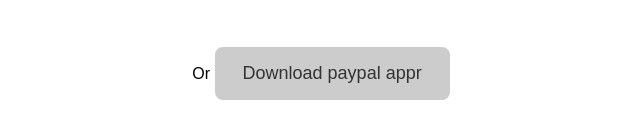
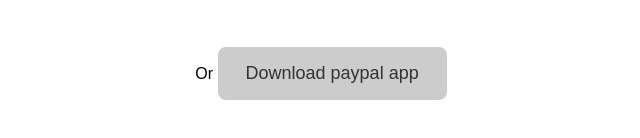
Before and after one commit to Avetyandav/nonprofit-redirect-link, a plain HTML site: page index.html in a window 1280 px wide. Shown: the part 238-376 px from the top of the page, 319-959 px from the left. Drawn offline with Linux system fonts and the light colour scheme.

Commit message:
Update index.html

```diff
--- a/index.html
+++ b/index.html
@@ -32,7 +32,7 @@
   <button class="btn" onclick="openPayPal()">Pay in PayPal App</button>
 
   <!-- Optional fallback for browser -->
-  <p style="margin-top: 30px;">Or <a class="btn secondary" href="https://www.paypal.com/qrcodes/managed/6f8e5d90-1d08-49ed-92d1-43adca6ff97b">Download paypal appr</a></p>
+  <p style="margin-top: 30px;">Or <a class="btn secondary" href="https://www.paypal.com/qrcodes/managed/6f8e5d90-1d08-49ed-92d1-43adca6ff97b">Download paypal app</a></p>
 
   <script>
     function openPayPal() {
```
